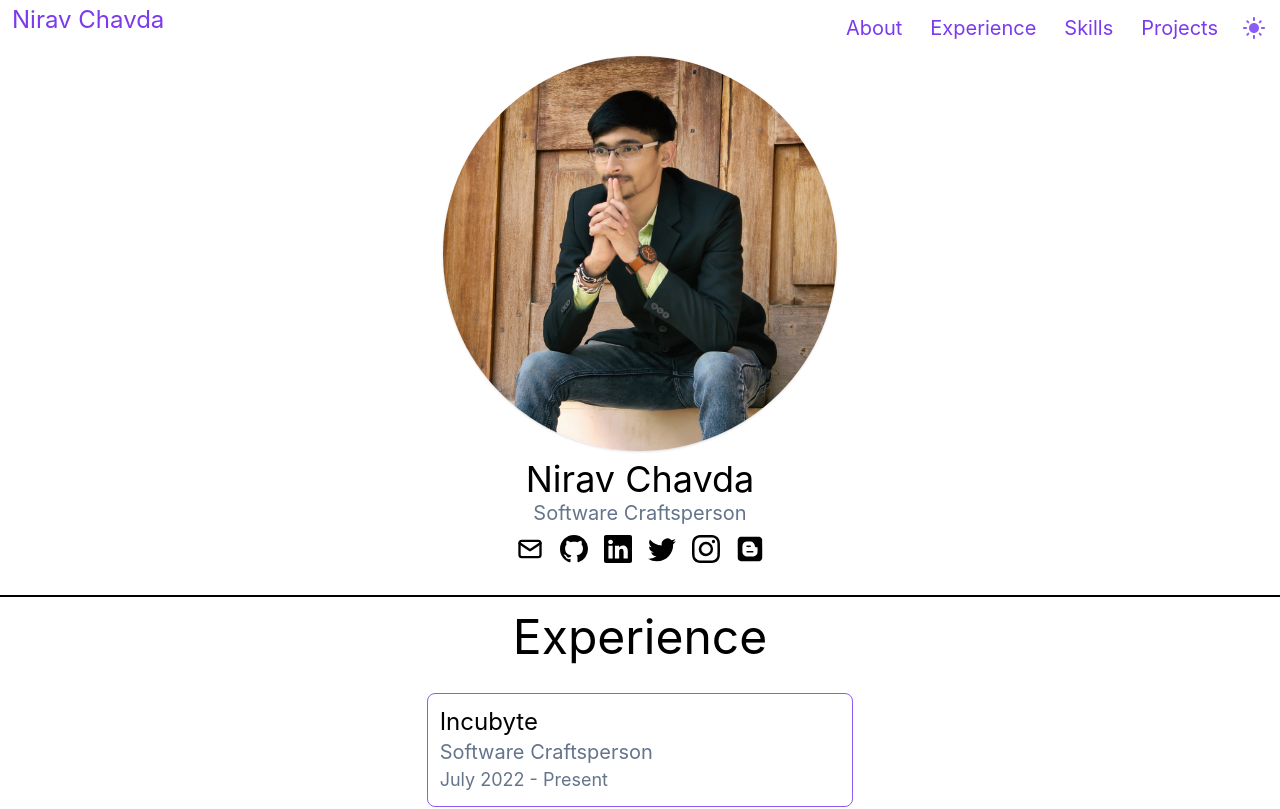
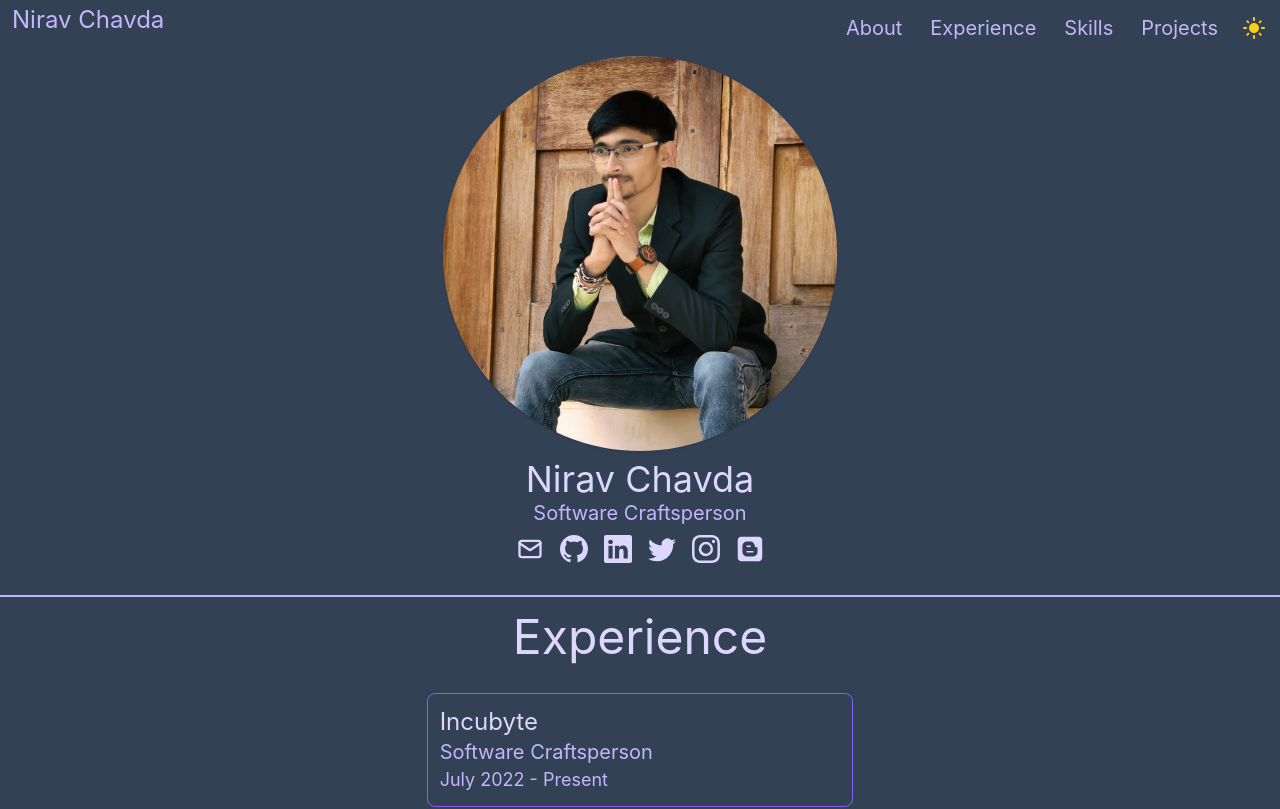
Before and after one commit to niravchavda99/niravchavda99.github.io, a React (Create React App) app: page / in a window 1280 px wide. Shown: the top 809 px of the page. Built offline with nearby package versions, Linux system fonts and the light colour scheme.

Commit message:
ENH: Default dark mode

```diff
--- a/src/app/App.tsx
+++ b/src/app/App.tsx
@@ -6,7 +6,7 @@ import Footer from "./footer/Footer";
 import {Outlet} from "react-router-dom";
 
 function App() {
-  const [darkMode, setDarkMode] = useState(false);
+  const [darkMode, setDarkMode] = useState(true);
 
   return (
       <div className={`App ${darkMode ? 'dark' : 'light'}`}>
--- a/src/app/darkmodetoggle/DarkModeToggle.tsx
+++ b/src/app/darkmodetoggle/DarkModeToggle.tsx
@@ -11,8 +11,8 @@ const DarkModeToggle = ({darkMode, toggleDarkMode}: DarkModeToggleProps) => {
   return (
       <div className="flex flex-col justify-center p-2">
         <button onClick={() => toggleDarkMode(!darkMode)}>
-          {darkMode ? <MdDarkMode size={iconSize} className={"text-yellow-300 p-0.5"}/>
-              : <MdLightMode size={iconSize} className={"text-violet-500 p-0.5"}/>}
+          {darkMode ? <MdLightMode size={iconSize} className={"text-yellow-400 p-0.5"}/>
+              : <MdDarkMode size={iconSize} className={"text-violet-500 p-0.5"}/>}
         </button>
       </div>
   );
```
